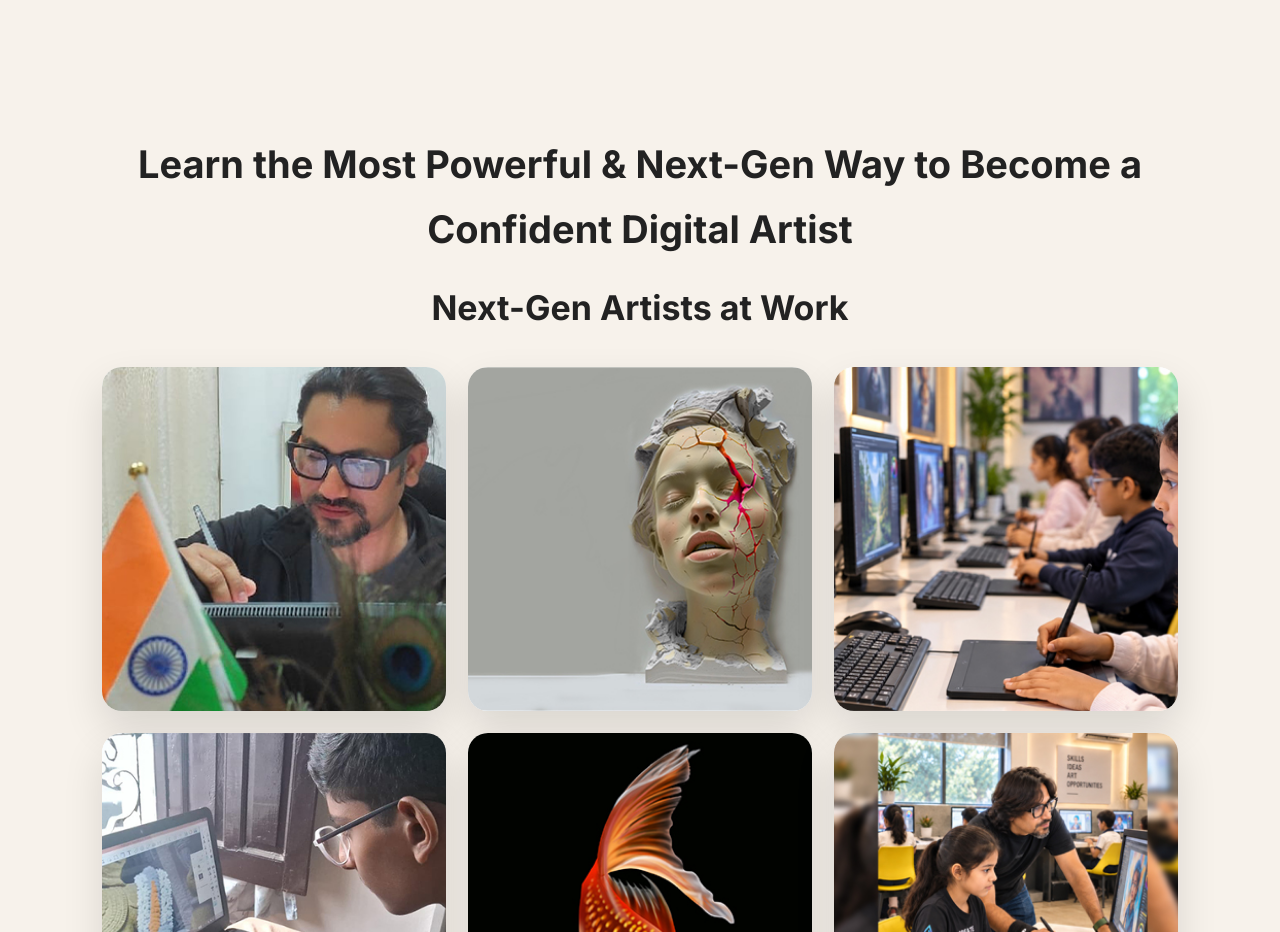
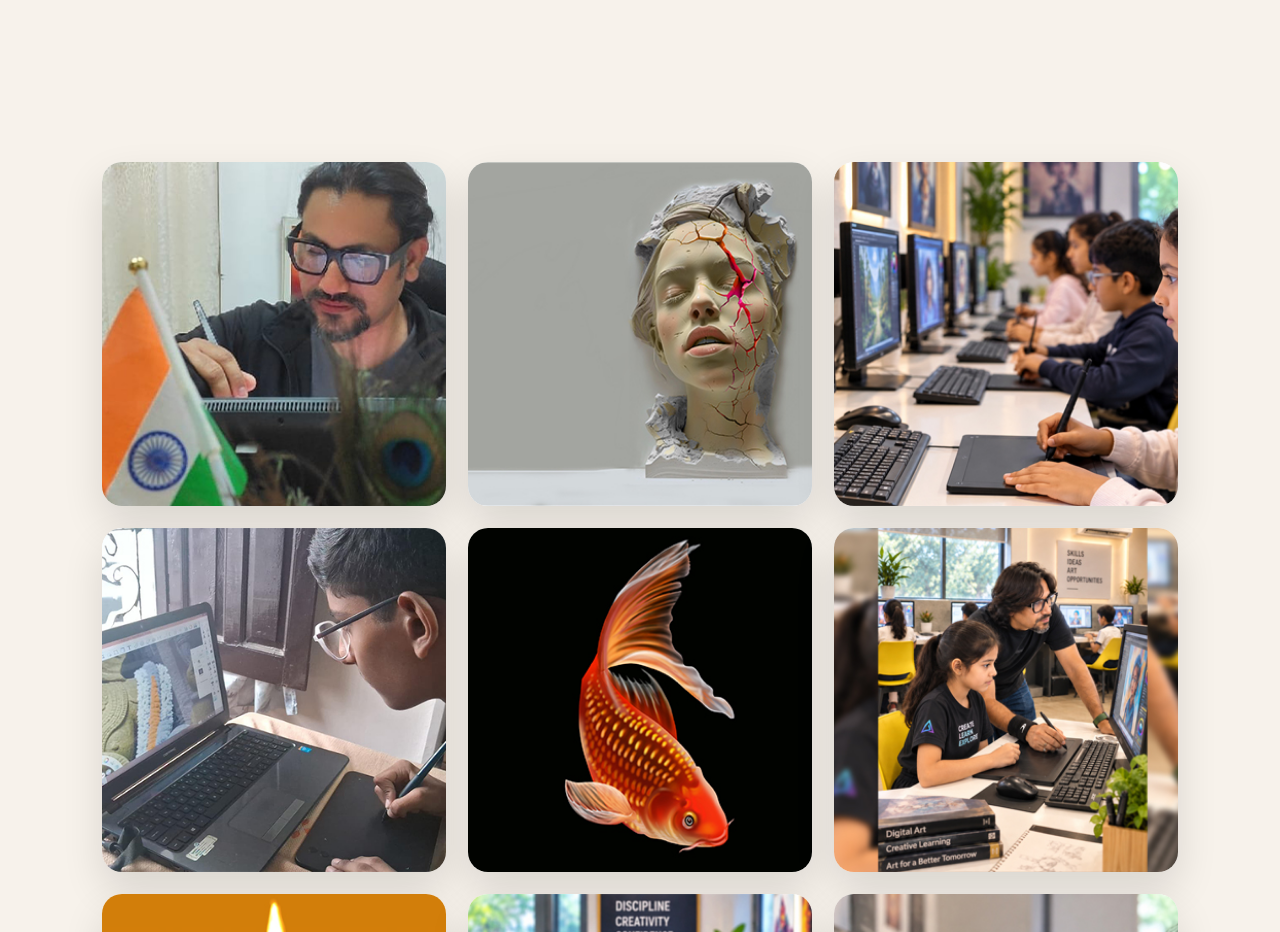
Before and after one commit to aalokartgalleryofficial/aalokartgallery, a plain HTML site: page index.html in a window 1280 px wide. Shown: the part 3280-4212 px from the top of the page. Drawn offline with Linux system fonts and the light colour scheme.

Commit message:
Remove duplicate gallery heading

```diff
--- a/index.html
+++ b/index.html
@@ -468,11 +468,7 @@ REGISTER NOW →
 
 </section>
   <section id="nextgen-work">
-  <h2 style="text-align:center;">Learn the Most Powerful & Next-Gen Way to Become a Confident Digital Artist</h2>
 
-  <h3 style="text-align:center;margin:10px 0 30px;font-size:34px;">
-    Next-Gen Artists at Work
-  </h3>
 
   <div class="artists-grid">
 <div class="artist-card"><img src="Next-Gen%20Artists%20at%20Work%20001.jpg" alt="Next-Gen Artist 1"></div>
```
